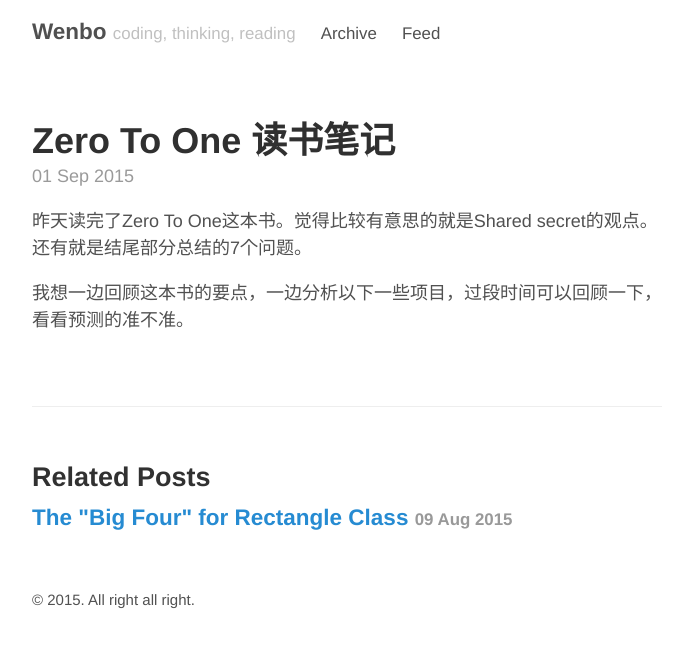
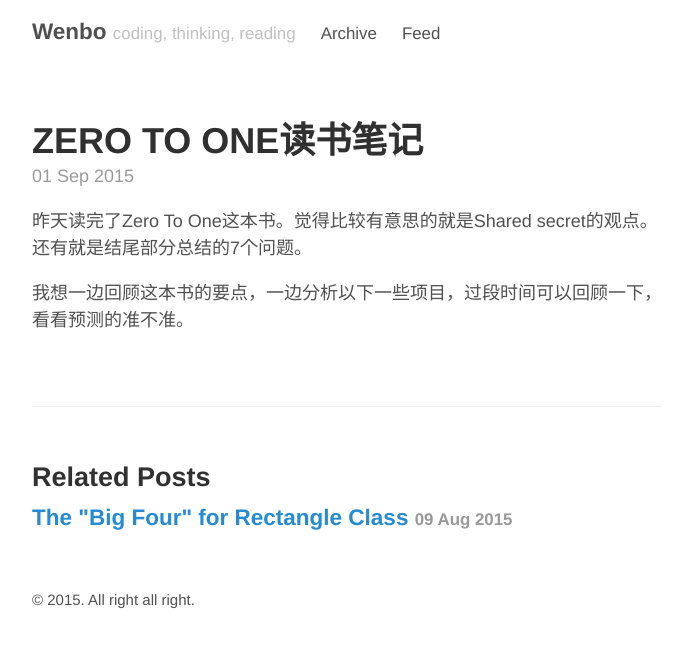
Before and after one commit to WenboYang/WenboYang.github.io, a Jekyll site: the page built from _posts/2015-9-1-zero-to-one-读书笔记.md, in a window 1280 px wide. Shown: the top 648 px of the page, without its empty margins (293-974 px from the left). Built offline with Jekyll 4.4.1, drawn with Linux system fonts in a browser that asks for light colours; Markdown is read by kramdown in place of the engine named in the settings; comment, search, counter and statistics services are not loaded; part of the change alters nothing that is shown.

```diff
--- a/_posts/2015-9-1-zero-to-one-读书笔记.md
+++ b/_posts/2015-9-1-zero-to-one-读书笔记.md
@@ -1,5 +1,7 @@
 ---
 layout: post
+title: ZERO TO ONE读书笔记
+comments: true
 ---
 昨天读完了Zero To One这本书。觉得比较有意思的就是Shared secret的观点。还有就是结尾部分总结的7个问题。
 
```
